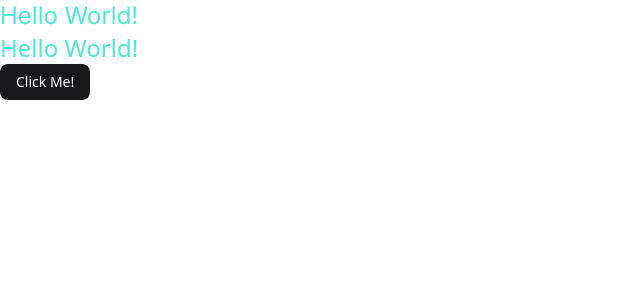
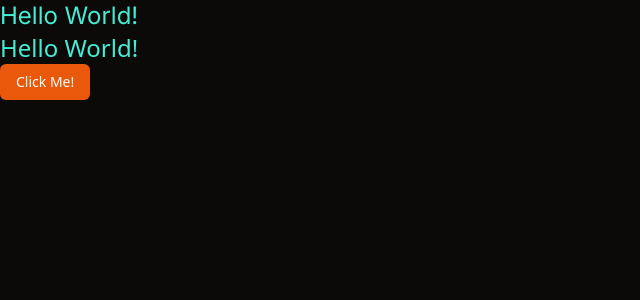
Before and after one commit to DeepHiwase/tasky-ai, a React (Vite) app: page / in a window 1280 px wide. Shown: the top 300 px of the page, without its empty margins (0-640 px from the left). Built offline with nearby package versions, Linux system fonts and the light colour scheme.

Commit message:
Add custom theme in index.css and make dark mode theme using oklch colors with some base & utilities attached

```diff
--- a/index.html
+++ b/index.html
@@ -1,5 +1,5 @@
 <!doctype html>
-<html lang="en">
+<html lang="en" class="dark">
   <head>
     <meta charset="UTF-8" />
     <meta name="viewport" content="width=device-width, initial-scale=1.0" />
--- a/src/index.css
+++ b/src/index.css
@@ -43,72 +43,43 @@
 }
 
 :root {
-  --radius: 0.625rem;
-  --background: oklch(1 0 0);
-  --foreground: oklch(0.141 0.005 285.823);
-  --card: oklch(1 0 0);
-  --card-foreground: oklch(0.141 0.005 285.823);
-  --popover: oklch(1 0 0);
-  --popover-foreground: oklch(0.141 0.005 285.823);
-  --primary: oklch(0.21 0.006 285.885);
-  --primary-foreground: oklch(0.985 0 0);
-  --secondary: oklch(0.967 0.001 286.375);
-  --secondary-foreground: oklch(0.21 0.006 285.885);
-  --muted: oklch(0.967 0.001 286.375);
-  --muted-foreground: oklch(0.552 0.016 285.938);
-  --accent: oklch(0.967 0.001 286.375);
-  --accent-foreground: oklch(0.21 0.006 285.885);
-  --destructive: oklch(0.577 0.245 27.325);
-  --border: oklch(0.92 0.004 286.32);
-  --input: oklch(0.92 0.004 286.32);
-  --ring: oklch(0.705 0.015 286.067);
-  --chart-1: oklch(0.646 0.222 41.116);
-  --chart-2: oklch(0.6 0.118 184.704);
-  --chart-3: oklch(0.398 0.07 227.392);
-  --chart-4: oklch(0.828 0.189 84.429);
-  --chart-5: oklch(0.769 0.188 70.08);
-  --sidebar: oklch(0.985 0 0);
-  --sidebar-foreground: oklch(0.141 0.005 285.823);
-  --sidebar-primary: oklch(0.21 0.006 285.885);
-  --sidebar-primary-foreground: oklch(0.985 0 0);
-  --sidebar-accent: oklch(0.967 0.001 286.375);
-  --sidebar-accent-foreground: oklch(0.21 0.006 285.885);
-  --sidebar-border: oklch(0.92 0.004 286.32);
-  --sidebar-ring: oklch(0.705 0.015 286.067);
+  --radius: 0.5rem;
 }
 
 .dark {
-  --background: oklch(0.141 0.005 285.823);
-  --foreground: oklch(0.985 0 0);
-  --card: oklch(0.21 0.006 285.885);
-  --card-foreground: oklch(0.985 0 0);
-  --popover: oklch(0.21 0.006 285.885);
-  --popover-foreground: oklch(0.985 0 0);
-  --primary: oklch(0.92 0.004 286.32);
-  --primary-foreground: oklch(0.21 0.006 285.885);
-  --secondary: oklch(0.274 0.006 286.033);
-  --secondary-foreground: oklch(0.985 0 0);
-  --muted: oklch(0.274 0.006 286.033);
-  --muted-foreground: oklch(0.705 0.015 286.067);
-  --accent: oklch(0.274 0.006 286.033);
-  --accent-foreground: oklch(0.985 0 0);
-  --destructive: oklch(0.704 0.191 22.216);
-  --border: oklch(1 0 0 / 10%);
-  --input: oklch(1 0 0 / 15%);
-  --ring: oklch(0.552 0.016 285.938);
-  --chart-1: oklch(0.488 0.243 264.376);
-  --chart-2: oklch(0.696 0.17 162.48);
-  --chart-3: oklch(0.769 0.188 70.08);
-  --chart-4: oklch(0.627 0.265 303.9);
-  --chart-5: oklch(0.645 0.246 16.439);
-  --sidebar: oklch(0.21 0.006 285.885);
-  --sidebar-foreground: oklch(0.985 0 0);
-  --sidebar-primary: oklch(0.488 0.243 264.376);
-  --sidebar-primary-foreground: oklch(0.985 0 0);
-  --sidebar-accent: oklch(0.274 0.006 286.033);
-  --sidebar-accent-foreground: oklch(0.985 0 0);
-  --sidebar-border: oklch(1 0 0 / 10%);
-  --sidebar-ring: oklch(0.552 0.016 285.938);
+  --background: oklch(0.1467 0.0041 49.31);
+  --foreground: oklch(0.9845 0.0013 106.42);
+  --card: oklch(0.1467 0.0041 49.31);
+  --card-foreground: oklch(0.9845 0.0013 106.42);
+  --popover: oklch(0.1467 0.0041 49.31);
+  --popover-foreground: oklch(0.1467 0.0041 49.31);
+  --primary: oklch(0.6455 0.1943 41.08);
+  --primary-foreground: oklch(0.9845 0.0013 106.42);
+  --secondary: oklch(0.2685 0.0063 34.3);
+  --secondary-foreground: oklch(0.9845 0.0013 106.42);
+  --muted: oklch(0.2685 0.0063 34.3);
+  --muted-foreground: oklch(0.2685 0.0063 34.3);
+  --accent: oklch(0.2685 0.0063 34.3);
+  --accent-foreground: oklch(0.9845 0.0013 106.42);
+  --destructive: oklch(0.6343 0.1809 23.83);
+  --destructive-foreground: oklch(0.9845 0.0013 106.42);
+  --border: oklch(0.2685 0.0063 34.3);
+  --input: oklch(0.2685 0.0063 34.3);
+  --ring: oklch(0.6455 0.1943 41.08);
+  --chart-1: oklch(0.5292 0.1931 262.13);
+  --chart-2: oklch(0.6983 0.1337 165.46);
+  --chart-3: oklch(0.7232 0.15 60.63);
+  --chart-4: oklch(0.6192 0.2037 312.73);
+  --chart-5: oklch(0.6123 0.2093 6.39);
+  --sidebar: oklch(0.9809 0.0025 228.7836);
+  --sidebar-background: oklch(0.1706 0.0059 48.36);
+  --sidebar-foreground: oklch(0.9845 0.0013 106.42);
+  --sidebar-primary: oklch(0.6455 0.1943 41.08);
+  --sidebar-primary-foreground: oklch(0.9845 0.0013 106.42);
+  --sidebar-accent: oklch(0.2685 0.0063 34.3);
+  --sidebar-accent-foreground: oklch(0.9845 0.0013 106.42);
+  --sidebar-border: oklch(0.2685 0.0063 34.3);
+  --sidebar-ring: oklch(0.5912 0.2381 28.95);
 }
 
 @layer base {
@@ -117,5 +88,22 @@
   }
   body {
     @apply bg-background text-foreground;
+
+    scrollbar-width: thin;
+    scrollbar-color: var(--secondary) var(--background);
+  }
+
+  ::-webkit-scrollbar {
+    @apply w-2 h-2;
+  }
+
+  ::-webkit-scrollbar-thumb {
+    @apply bg-secondary rounded-sm;
   }
 }
+
+@layer utilities {
+  .container {
+    @apply mx-auto px-4;
+  }
+}
```
